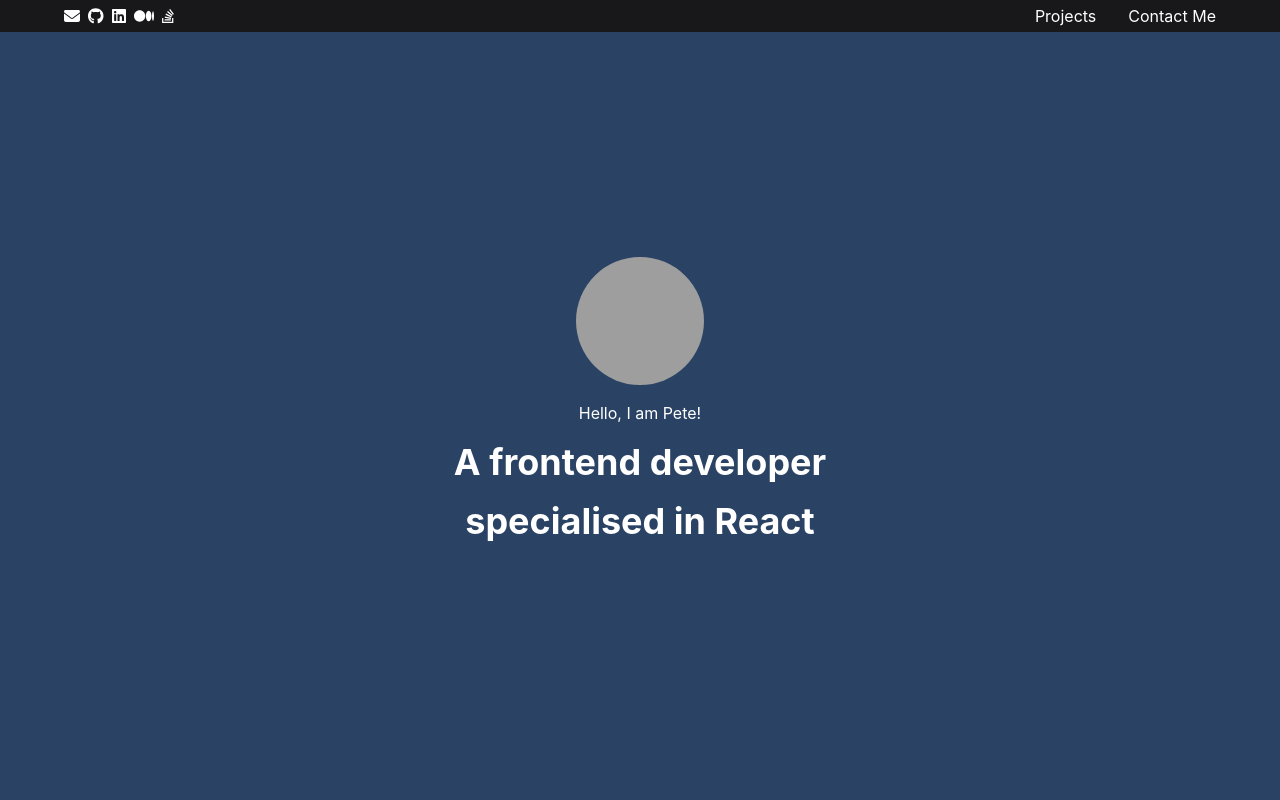
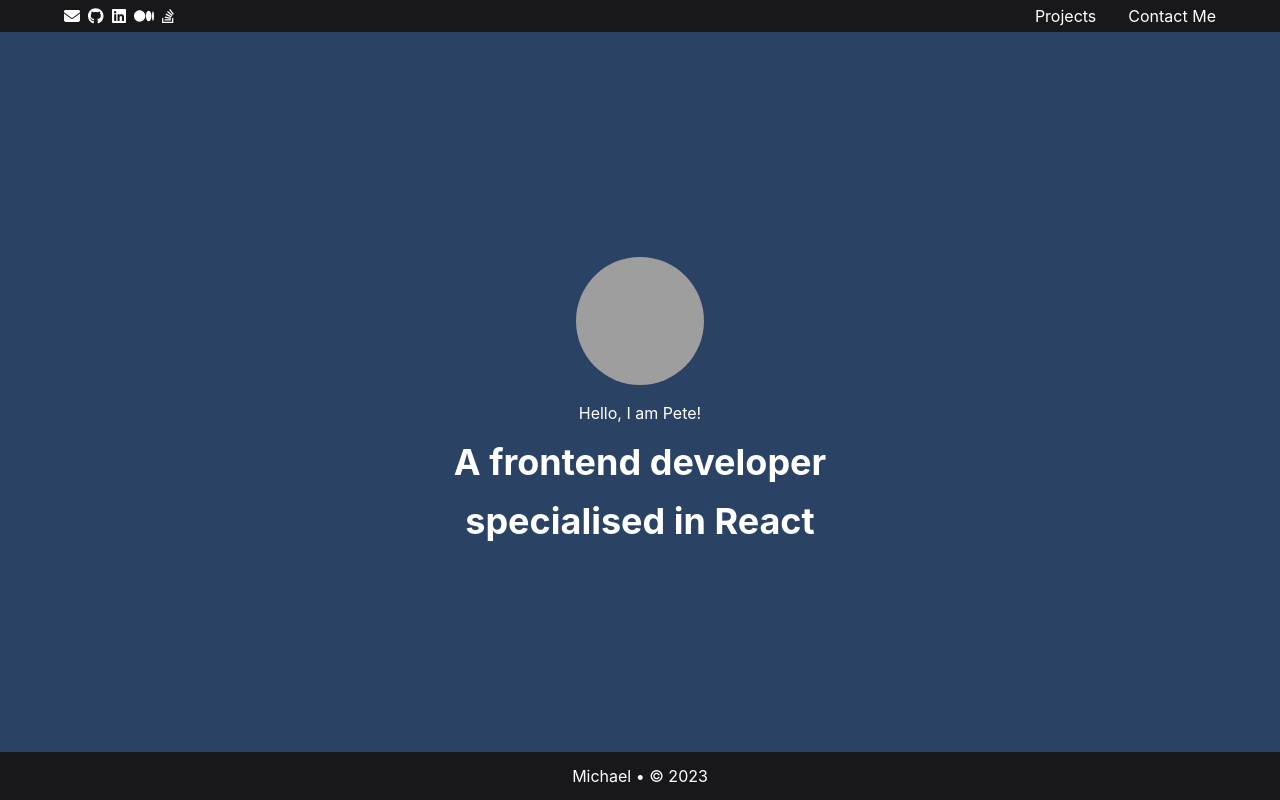
Before and after one commit to thatmichael85/advanced-react-portfolio, a React (Create React App) app: page / in a window 1280 px wide. Shown: the top 800 px of the page. Built offline with nearby package versions, Linux system fonts and the light colour scheme; grey boxes are pictures that could not be loaded.

Commit message:
set footer at bottom and visible onscroll

```diff
--- a/src/components/Footer.js
+++ b/src/components/Footer.js
@@ -1,9 +1,9 @@
 import React from "react";
-import {Box, Flex} from "@chakra-ui/react";
+import { Box, Flex } from "@chakra-ui/react";
 
 const Footer = () => {
   return (
-    <Box backgroundColor="#18181b">
+    <Box position="fixed" bottom={0} left={0} right={0} backgroundColor="#18181b">
       <footer>
         <Flex
           margin="0 auto"
@@ -12,7 +12,7 @@ const Footer = () => {
           justifyContent="center"
           alignItems="center"
           maxWidth="1024px"
-          height={16}
+          height={12}
         >
           <p>Michael • © 2023</p>
         </Flex>
```
